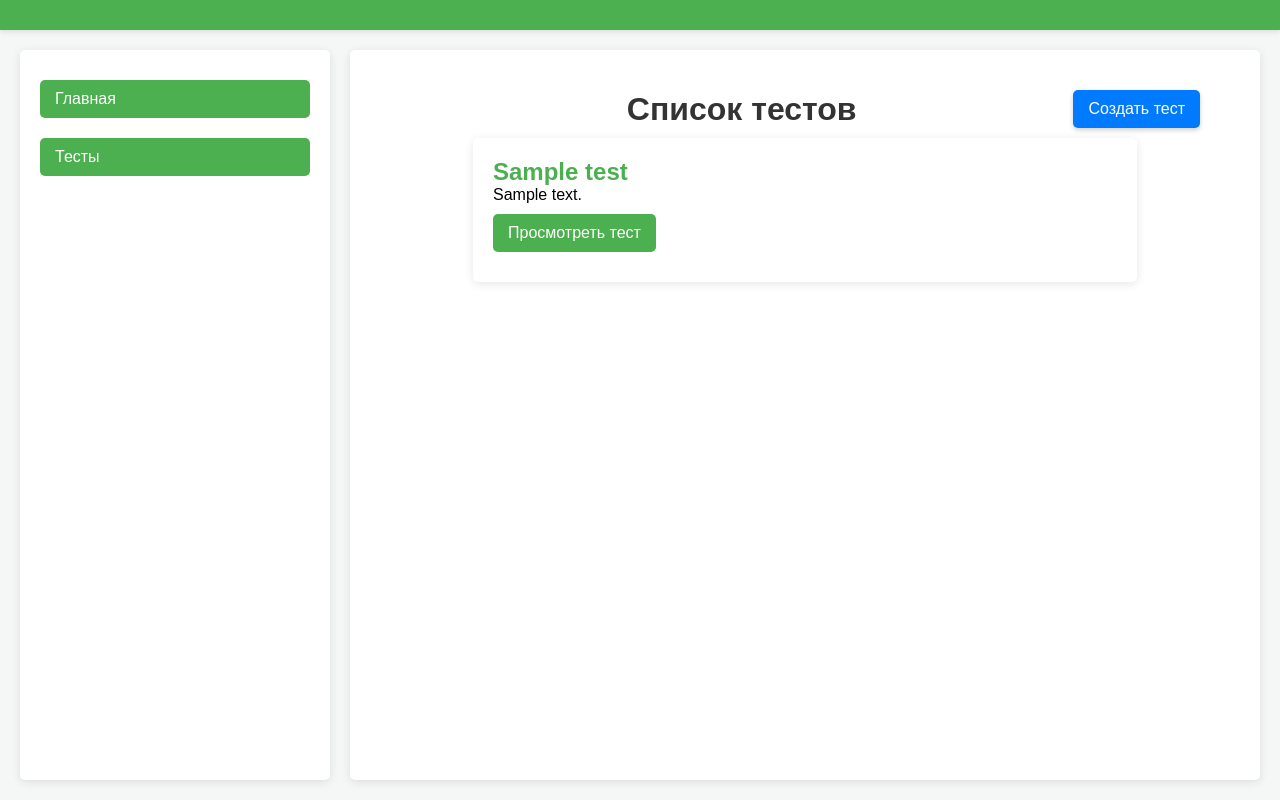
After one commit to LeeGeller/study, a Django app: template study/templates/study/tests_list.html in a window 1280 px wide. The commit adds this page. Run offline with Django 4.2, Linux system fonts and the light colour scheme; the template is opened without the code that fills it: most values are stand-ins (such as "Sample title", 1, 10 or a date in 2020).

Commit message:
Created templates for tests

```diff
--- /dev/null
+++ b/study/templates/base.html
@@ -0,0 +1,117 @@
+<!DOCTYPE html>
+<html lang="en">
+<head>
+    <meta charset="UTF-8">
+    <meta name="viewport" content="width=device-width, initial-scale=1.0">
+    <title>{% block title %}Главная страница{% endblock %}</title>
+    <link rel="stylesheet" href="https://cdnjs.cloudflare.com/ajax/libs/font-awesome/6.0.0-beta3/css/all.min.css">
+    <style>
+        * {
+            box-sizing: border-box;
+            margin: 0;
+            padding: 0;
+        }
+        body {
+            font-family: Arial, sans-serif;
+            background-color: #f4f7f6;
+            display: flex;
+            flex-direction: column;
+            height: 100vh;
+        }
+        .navbar {
+            background-color: #4CAF50;
+            color: white;
+            display: flex;
+            justify-content: space-between;
+            align-items: center;
+            padding: 15px 30px;
+            box-shadow: 0 2px 5px rgba(0,0,0,0.1);
+        }
+        .navbar a {
+            color: white;
+            text-decoration: none;
+            padding: 10px 15px;
+            border-radius: 5px;
+            transition: background-color 0.3s;
+        }
+        .navbar a:hover {
+            background-color: rgba(255, 255, 255, 0.2);
+        }
+        .container {
+            display: flex;
+            flex: 1;
+            padding: 20px;
+            justify-content: space-between;
+        }
+        .sidebar {
+            width: 25%;
+            background-color: #ffffff;
+            padding: 20px;
+            border-radius: 5px;
+            box-shadow: 0 2px 10px rgba(0,0,0,0.1);
+        }
+        .sidebar h2 {
+            color: #4CAF50;
+        }
+        .button-container {
+            display: flex;
+            flex-direction: column;
+        }
+        .test-button {
+            background-color: #4CAF50;
+            color: white;
+            padding: 15px;
+            margin-bottom: 10px;
+            border: none;
+            border-radius: 5px;
+            cursor: pointer;
+            transition: background-color 0.3s;
+            text-align: left;
+            font-size: 16px;
+            text-decoration: none;
+        }
+        .test-button:hover {
+            background-color: #45a049;
+        }
+        .content {
+            flex: 1;
+            background-color: #ffffff;
+            padding: 20px;
+            border-radius: 5px;
+            box-shadow: 0 2px 10px rgba(0,0,0,0.1);
+            margin-left: 20px; /* Отступ от боковой панели */
+        }
+        .content h1 {
+            color: #333;
+        }
+    </style>
+</head>
+<body>
+    <!-- Верхнее меню -->
+    <div class="navbar">
+        <div class="logout-button" style="margin-left: auto;"> <!-- Выровнять кнопку выхода вправо -->
+            {% if user.is_authenticated %}
+                <a href="{% url 'login' %}">Выйти</a>
+            {% endif %}
+        </div>
+    </div>
+
+    <!-- Контейнер для боковой панели и основного контента -->
+    <div class="container">
+        <!-- Боковая панель с тестами -->
+        <div class="sidebar">
+            <div class="button-container">
+                <a href="{% url 'home' %}" class="test-button">Главная</a>
+                <a href="{% url 'tests_list' %}" class="test-button">Тесты</a>
+            </div>
+        </div>
+
+        <!-- Основной контент -->
+        <div class="content">
+            {% block content %}
+            <!-- Контент из дочерних шаблонов будет вставляться сюда -->
+            {% endblock %}
+        </div>
+    </div>
+</body>
+</html>
--- /dev/null
+++ b/study/templates/study/tests_list.html
@@ -0,0 +1,102 @@
+{% extends 'base.html' %}
+
+{% block title %}Список тестов{% endblock %}
+
+{% block content %}
+
+<style>
+    .tests-list-container {
+        display: flex;
+        flex-direction: column;
+        align-items: center;
+        margin: 20px; /* Отступ от края контейнера */
+    }
+
+    .header {
+        display: flex;
+        justify-content: space-between;
+        align-items: center;
+        width: 100%; /* Занять всю ширину контейнера */
+        padding: 0 20px; /* Горизонтальный отступ */
+    }
+
+    h1 {
+        flex: 1; /* Занять свободное пространство */
+        text-align: center; /* Центрирование текста */
+        font-size: 2em; /* Размер заголовка в два раза меньше */
+    }
+
+    .tests-list {
+        display: flex;
+        flex-direction: column;
+        align-items: center;
+        width: 100%; /* Занять всю ширину родителя */
+    }
+
+    .test-item {
+        background-color: #ffffff;
+        border-radius: 5px;
+        box-shadow: 0 2px 10px rgba(0,0,0,0.1);
+        padding: 20px;
+        margin: 10px 0;
+        width: 80%; /* Ширина карточек тестов */
+        transition: transform 0.3s;
+    }
+
+    .test-item:hover {
+        transform: scale(1.02); /* Увеличение при наведении */
+    }
+
+    .test-item h2 {
+        color: #4CAF50;
+    }
+
+    .test-button {
+        display: inline-block;
+        background-color: #4CAF50;
+        color: white;
+        padding: 10px 15px;
+        border-radius: 5px;
+        text-decoration: none;
+        transition: background-color 0.3s;
+        margin-top: 10px;
+    }
+
+    .test-button:hover {
+        background-color: #45a049;
+    }
+
+    .create-test-button {
+        background-color: #007BFF; /* Синий цвет для кнопки */
+        color: white;
+        padding: 10px 15px;
+        border-radius: 5px;
+        text-decoration: none;
+        transition: background-color 0.3s;
+        box-shadow: 0 2px 5px rgba(0, 0, 0, 0.2); /* Тень для кнопки */
+        border: none; /* Убираем границу */
+        font-size: 1em; /* Размер текста */
+    }
+
+    .create-test-button:hover {
+        background-color: #0056b3; /* Более темный синий при наведении */
+    }
+</style>
+
+<div class="tests-list-container">
+    <div class="header">
+        <h1>Список тестов</h1>
+        <a href="" class="create-test-button">Создать тест</a>
+    </div>
+    <div class="tests-list">
+        {% for test in tests %}
+        <div class="test-item">
+            <h2>{{ test.name }}</h2>
+            <p>{{ test.description }}</p>
+            <a href="" class="test-button">Просмотреть тест</a>
+        </div>
+        {% endfor %}
+    </div>
+
+</div>
+{% endblock %}
```
Also changed, not shown: study/templates/study/home.html (+8 -107 lines), users/templates/users/login.html (+12 -3 lines).
